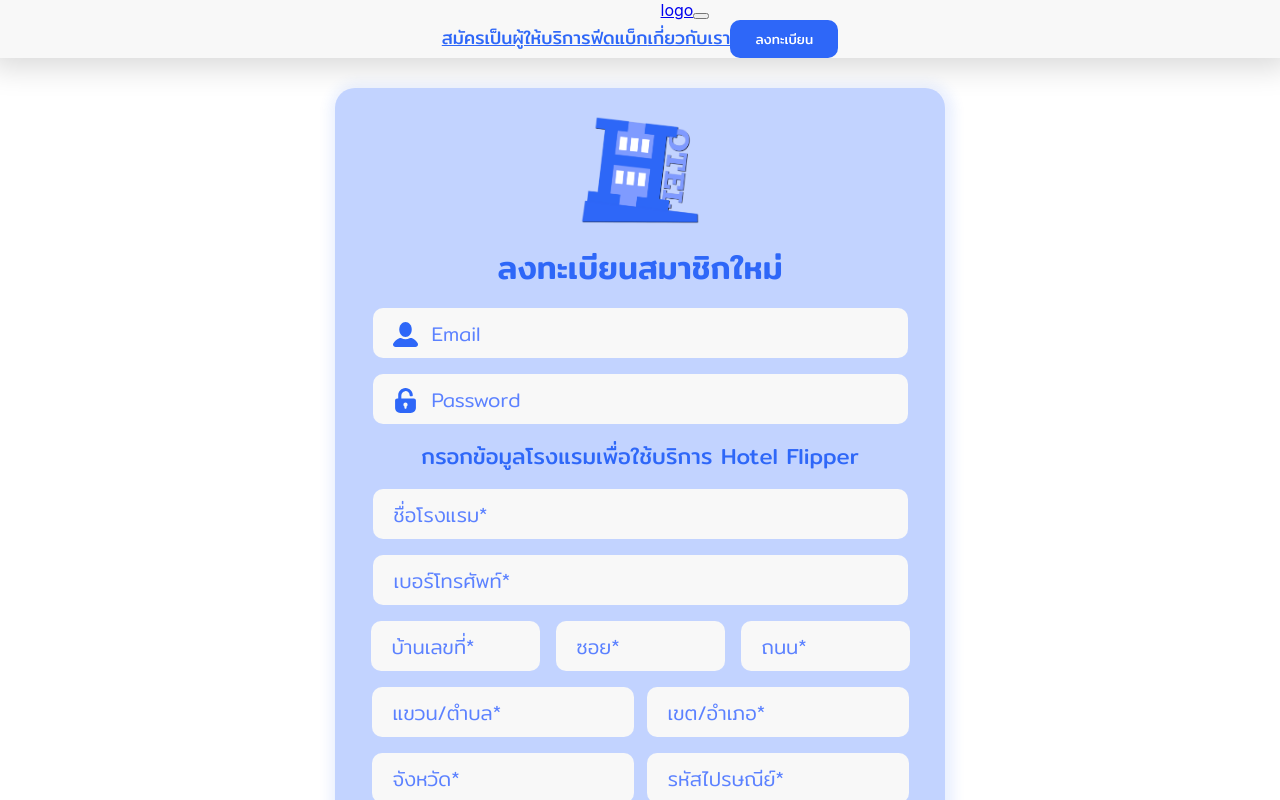
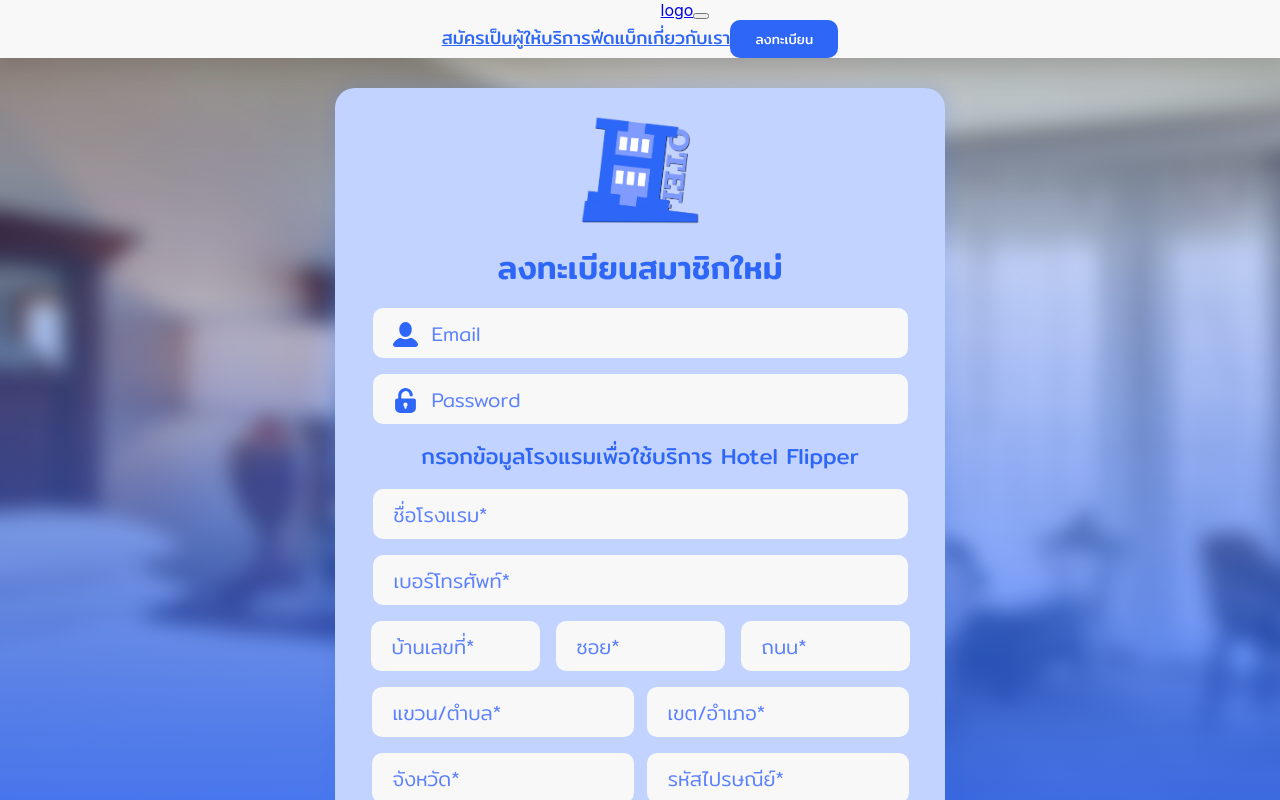
Before and after one commit to Pacherrii/HotelFlipper-softarch, a React (Create React App) app: page /SignupPage in a window 1280 px wide. Shown: the top 800 px of the page. Built offline with nearby package versions, Linux system fonts and the light colour scheme.

Commit message:
add background

```diff
--- a/src/css/ApplyforWork.css
+++ b/src/css/ApplyforWork.css
@@ -1,6 +1,26 @@
 body .body1{
     background-color: #2E67F8;
 }
+
+.bg-roomservice{
+
+    background-image: url('../assets/room1.jpg');
+    width: 100%;
+    background-repeat: no-repeat;
+    background-size: cover;
+}
+
+.bg-roomfade
+{
+    background-image: linear-gradient(90deg, rgba(247, 25, 136, 0) 0%, rgba(46, 103, 248, 1) 100%);
+}
+
+/* .blur {
+    background: rgba(255, 255, 255, 0.2);
+    backdrop-filter: blur(8px);
+    height: 100vh;
+      width: 50%;
+  } */
 
 .keeperfix{
     position: fixed;
--- a/src/css/Login.css
+++ b/src/css/Login.css
@@ -5,3 +5,8 @@
     /* border: 3px solid #73AD21; */
     padding: 30px;
 }
+
+.bg-roomfade-login
+{
+    background-image: linear-gradient(180deg, rgba(247, 25, 136, 0) 0%, rgba(46, 103, 248, 1) 100%);
+}
--- a/src/pages/ApplyforWork.jsx
+++ b/src/pages/ApplyforWork.jsx
@@ -8,7 +8,9 @@
 const ApplyforWork  = () => {
     return(
         <body className="body1">
-            <div>
+            <div className="bg-roomservice">
+                <div className="bg-roomfade">
+                {/* <div className="blur"></div> */}
                     <NavbarHotel />
                     <img src={keeper} alt="#" className="keeperfix"/>
                     <div className="Form-ApplyforWork">
@@ -18,7 +20,7 @@
                         และยังได้รับค่าตอบแทนที่มากขึ้นกว่าเดิม</div>
                         <ApplyforWorkForm />
                     </div>
-
+                </div>
             </div>
         </body>
     )
--- a/src/pages/LoginPage.jsx
+++ b/src/pages/LoginPage.jsx
@@ -8,9 +8,13 @@
     return(
 
         <div>
-            <NavbarHotel />
-            <div className="Form-LoginPage">
-                <LoginForm/>
+            <div className="bg-roomservice">
+                <div className="bg-roomfade-login">
+                    <NavbarHotel />
+                    <div className="Form-LoginPage">
+                        <LoginForm/>
+                    </div>
+                </div>
             </div>
         </div>
     )
--- a/src/pages/SignupPage.jsx
+++ b/src/pages/SignupPage.jsx
@@ -8,9 +8,13 @@
 const SignupPage =() =>{
     return(
         <div>
-            <NavbarHotel />
-            <div className="Form-SignupPage">
-                < SignupForm/>
+            <div className="bg-roomservice">
+                <div className="bg-roomfade-login">
+                    <NavbarHotel />
+                    <div className="Form-SignupPage">
+                        < SignupForm/>
+                    </div>
+                </div>
             </div>
         </div>
     )
```
Also changed, not shown: src/assets/room.jpg (added), src/assets/room1.jpg (added). Lines whose indentation alone changed are shown as unchanged.
